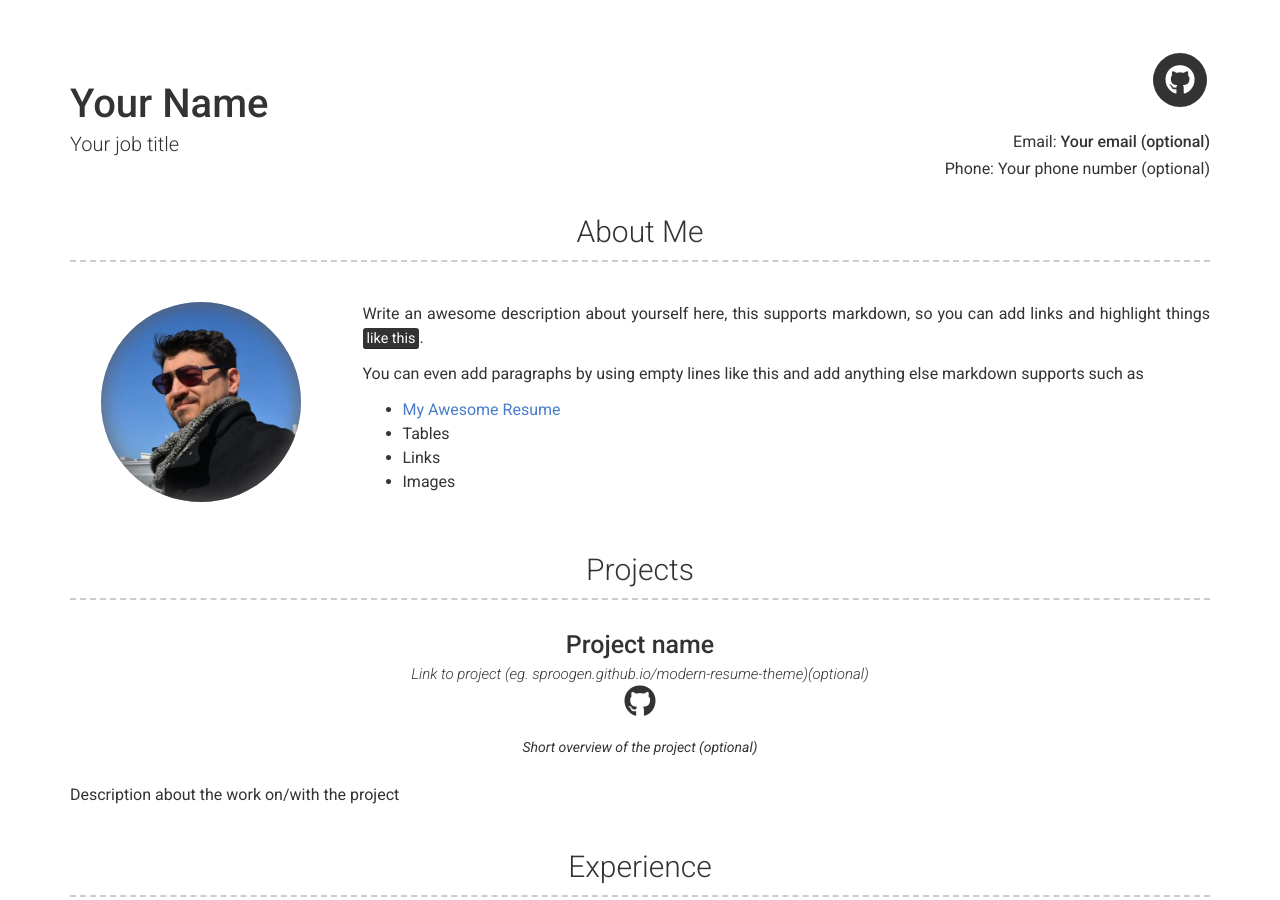
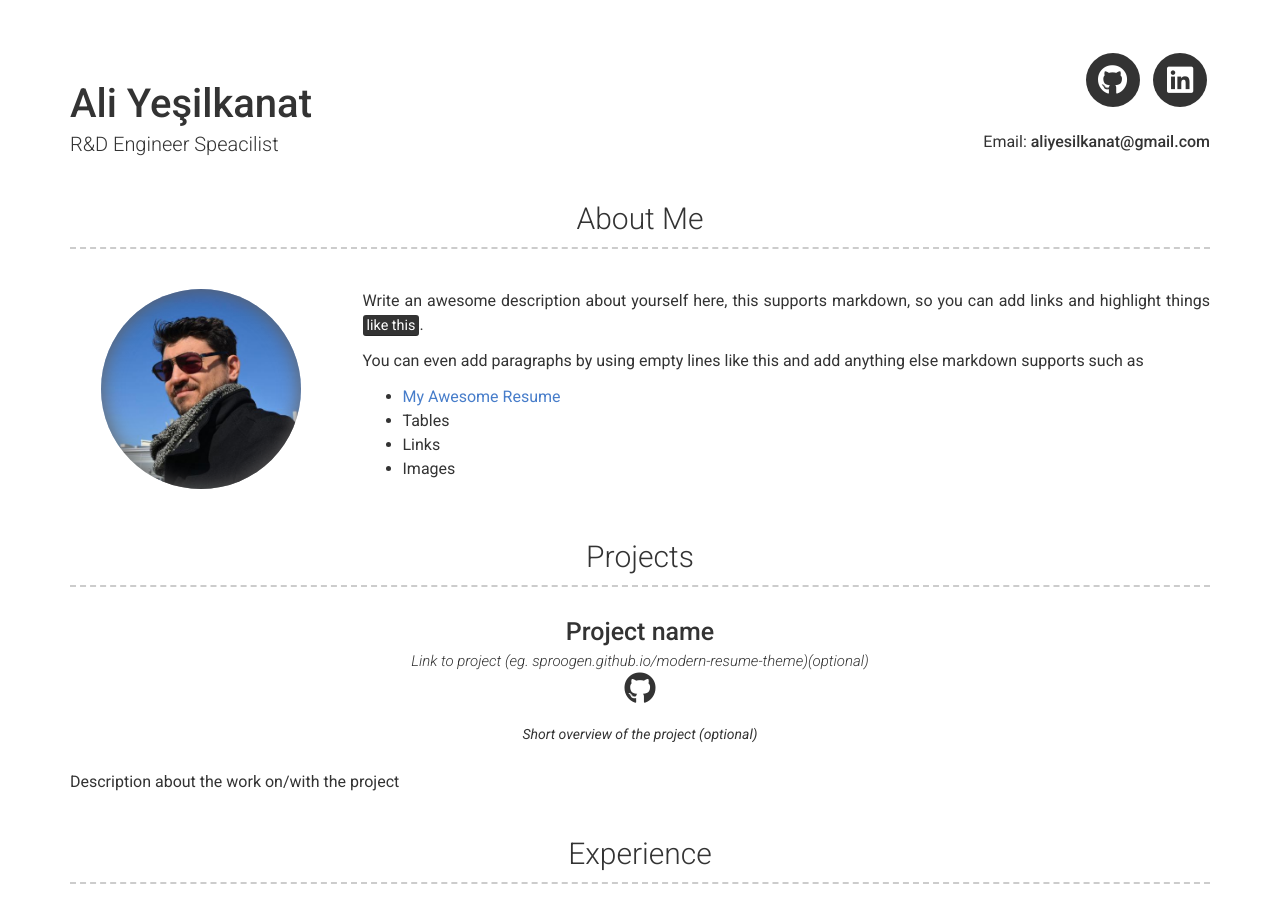
Before and after one commit to aliyesilkanat/aliyesilkanat.github.io, a Jekyll site: the page built from index.md, in a window 1280 px wide and 900 px high. Built offline with Jekyll 4.4.1, drawn with Linux system fonts in a browser that asks for light colours; nearby versions of some CDN libraries; some of the changed text lies outside the part shown.

Commit message:
Update _config.yml

```diff
--- a/_config.yml
+++ b/_config.yml
@@ -3,21 +3,20 @@ repository: Git repository where your resume will be hosted, only required if yo
 # favicon: Directory of your favicon (eg. images/favicon.ico)(optional)
 
 # Personal info
-name: Your Name
-title: Your job title
-email: Your email (optional)
-phone: Your phone number (optional)
+name: Ali Yeşilkanat
+title: R&D Engineer Speacilist
+email: aliyesilkanat@gmail.com
 cv   : "resume.pdf"
 #website: Your website (eg. https://google.com)(optional)
 
 # Social links
 #twitter_username: jekyllrb
-github_username:  moya10
+github_username:  aliyesilkanat
 #dribbble_username: jekyll
 #facebook_username: jekyll
 #flickr_username: jekyll
 #instagram_username: jekyll
-#linkedin_username: jekyll
+linkedin_username: aliyesilkanat
 #xing_username: jekyll
 #pinterest_username: jekyll
 #youtube_username: jekyll
```
